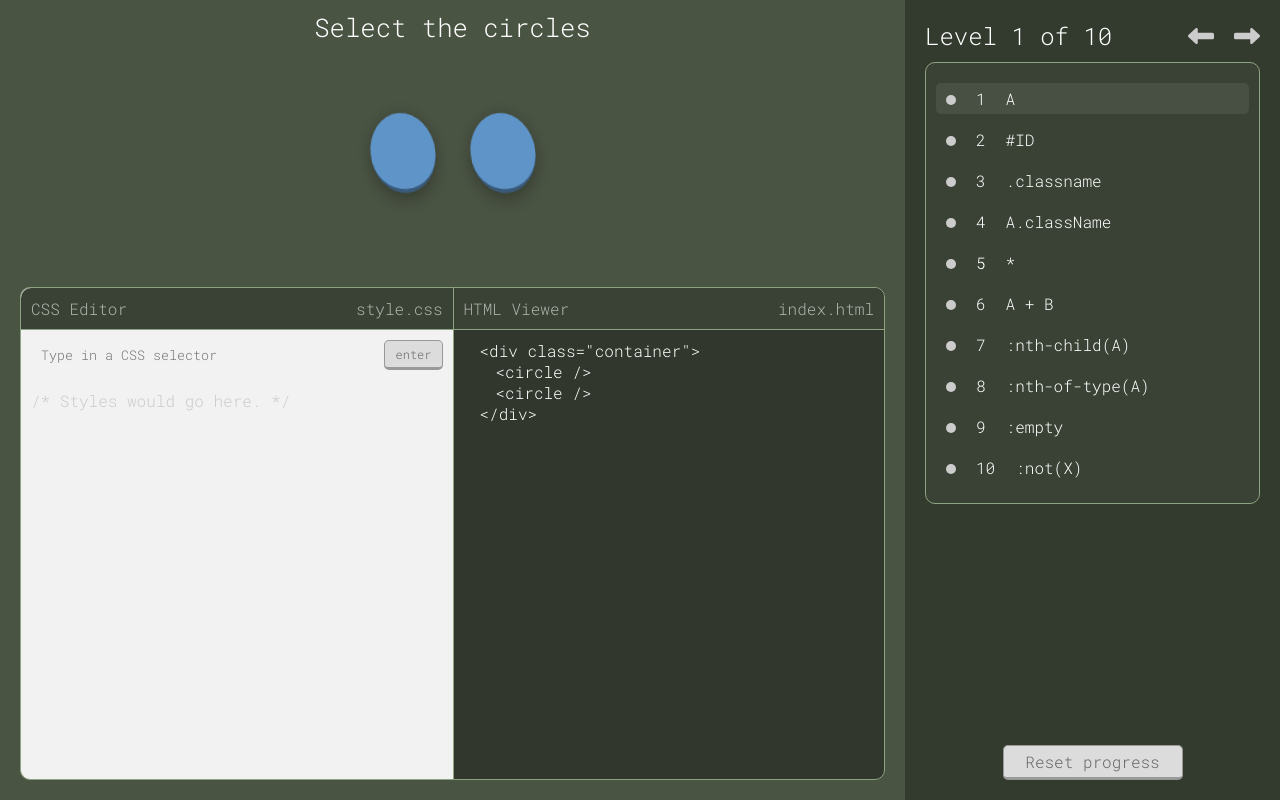
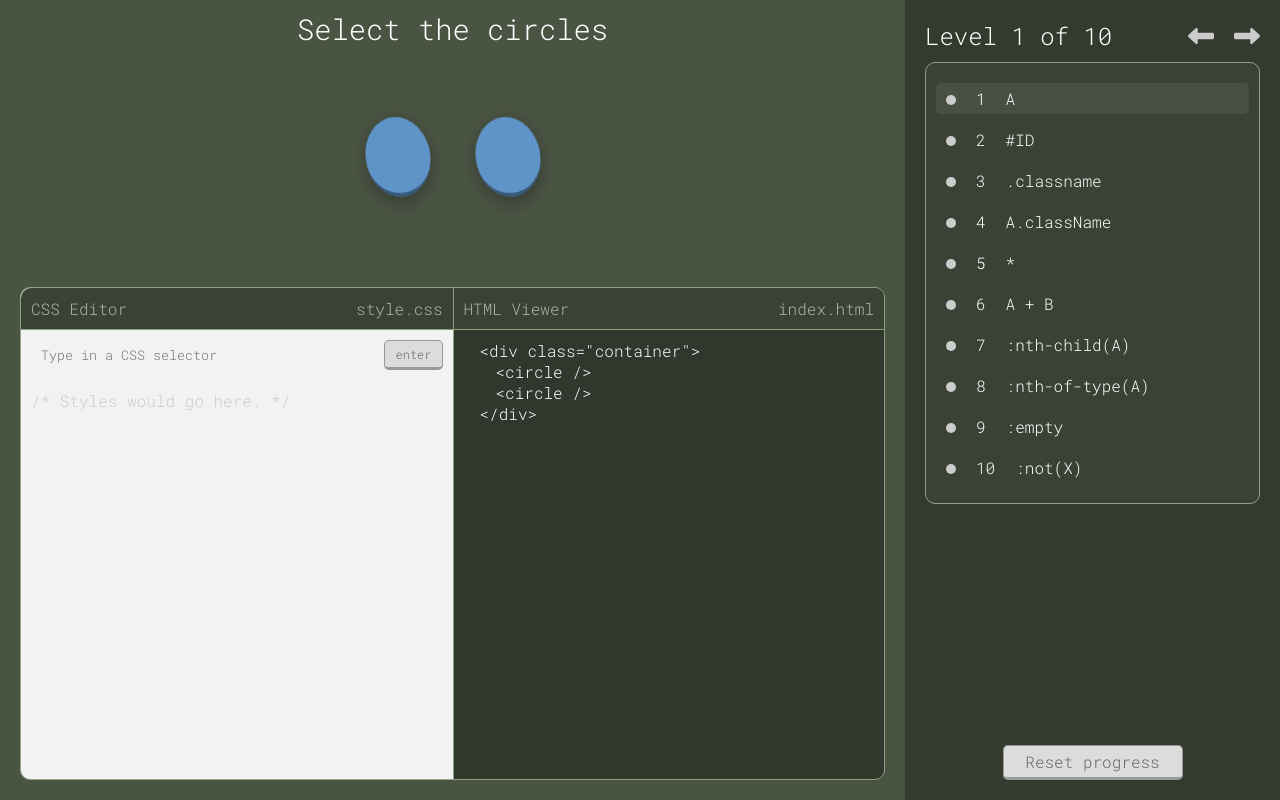
Before and after one commit to vulGUN/training_css_selectors_app, a website built with webpack: page rs-css/src/index.html in a window 1280 px wide. Built offline with nearby package versions, Linux system fonts and the light colour scheme.

Commit message:
refactor: change some styles

```diff
--- a/rs-css/src/components/layout-screen/layoutScreen.css
+++ b/rs-css/src/components/layout-screen/layoutScreen.css
@@ -4,7 +4,7 @@
 }
 
 .layout-screen__title {
-  font-size: 1.6em;
+  font-size: 1.8em;
   font-weight: 300;
   text-align: center;
 }
@@ -23,7 +23,7 @@
   display: flex;
   align-items: center;
   justify-content: space-around;
-  column-gap: 20px;
+  column-gap: 30px;
 }
 
 circle,
@@ -34,7 +34,6 @@ rectangle {
   width: 80px;
   height: 80px;
   border-bottom: 4px solid #00000066;
-  /* box-shadow: 0px 5px 15px #00000053; */
   filter: drop-shadow(0px 5px 10px #00000053);
   display: flex;
   align-items: center;
@@ -71,6 +70,7 @@ rhomb {
 
 rectangle {
   width: 40px;
+  height: 60px;
   background-color: #5fc968;
   border-radius: 10px;
 }
```
